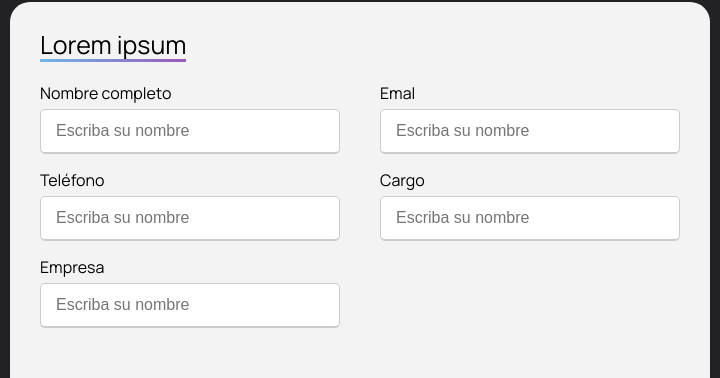
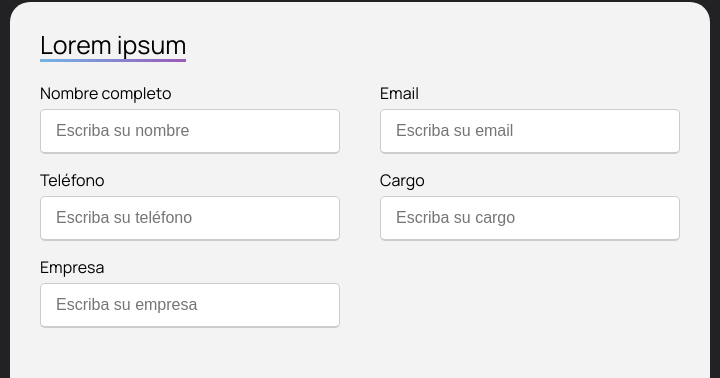
Before and after one commit to ndresdavila/frontend-animations, a plain HTML site: page index.html in a window 1280 px wide. Shown: the part 4335-4713 px from the top of the page, 280-1000 px from the left. Drawn offline with nearby package versions, Linux system fonts and the light colour scheme.

Commit message:
correcciones en formulario

```diff
--- a/index.html
+++ b/index.html
@@ -371,23 +371,23 @@
                         </div>
 
                         <div class="input-box">
-                            <span class="contact-details">Emal</span>
-                            <input type="text" placeholder="Escriba su nombre" required>
+                            <span class="contact-details">Email</span>
+                            <input type="text" placeholder="Escriba su email" required>
                         </div>
 
                         <div class="input-box">
                             <span class="contact-details">Teléfono</span>
-                            <input type="text" placeholder="Escriba su nombre" required>
+                            <input type="text" placeholder="Escriba su teléfono" required>
                         </div>
 
                         <div class="input-box">
                             <span class="contact-details">Cargo</span>
-                            <input type="text" placeholder="Escriba su nombre" required>
+                            <input type="text" placeholder="Escriba su cargo" required>
                         </div>
 
                         <div class="input-box">
                             <span class="contact-details">Empresa</span>
-                            <input type="text" placeholder="Escriba su nombre" required>
+                            <input type="text" placeholder="Escriba su empresa" required>
                         </div>
                     </div>
                     <div class="contact-button">
```
Also changed, not shown: 1 other file.
